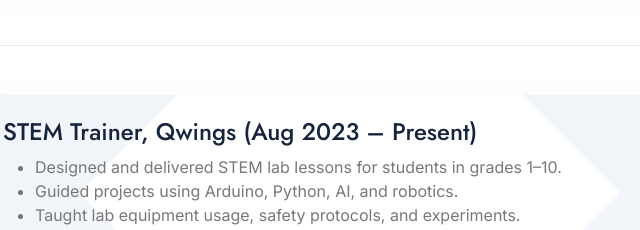
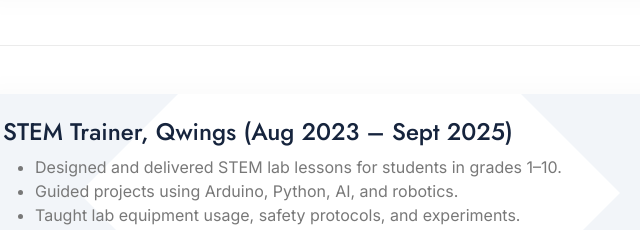
Before and after one commit to Aravitkd/Aravitkd.github.io, a plain HTML site: page index.html in a window 1280 px wide. Shown: the part 1270-1500 px from the top of the page, 430-1070 px from the left. Drawn offline with nearby package versions, Linux system fonts and the light colour scheme; a web font is replaced by a local one.

Commit message:
Update index.html

```diff
--- a/index.html
+++ b/index.html
@@ -212,7 +212,7 @@
                 </div>
                 <div class="col-12 col-lg-9 p-5 experience-content">
                     <div class="experience-item p-4">
-                        <h4>STEM Trainer, Qwings (Aug 2023 – Present)</h4>
+                        <h4>STEM Trainer, Qwings (Aug 2023 – Sept 2025)</h4>
                         <ul>
                             <li>Designed and delivered STEM lab lessons for students in grades 1–10.</li>
                             <li>Guided projects using Arduino, Python, AI, and robotics.</li>
```
